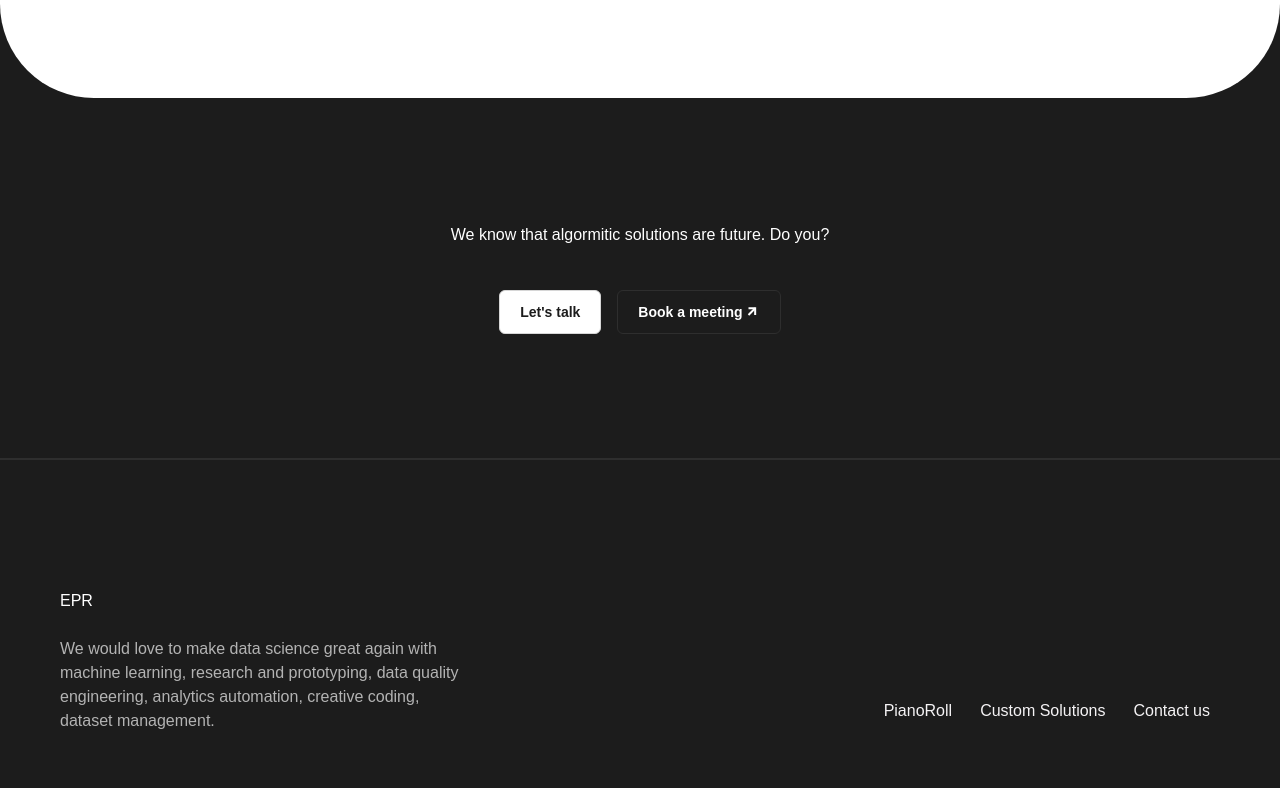
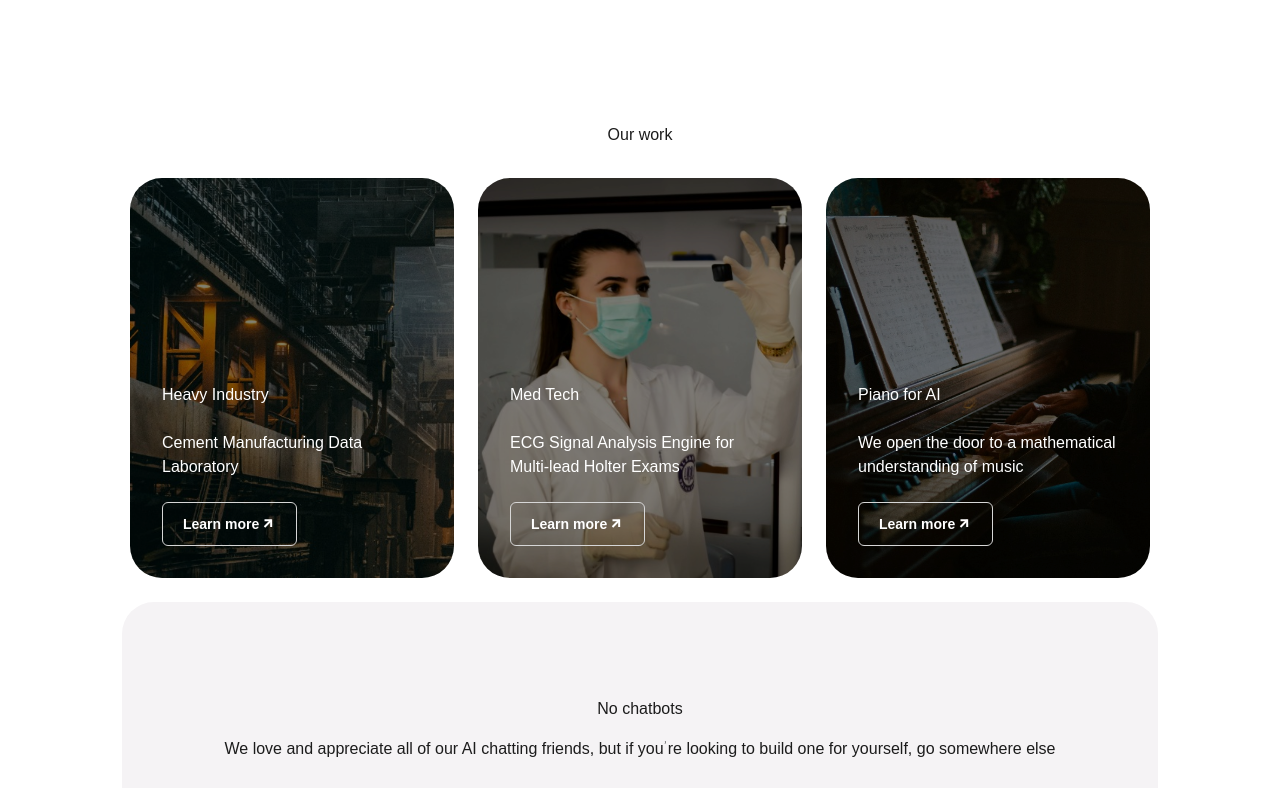
Before and after one commit to Nospoko/epr-landing, a Next.js app in the folder algrtm/: page /customSolutions in a window 1280 px wide. Shown: the part 2292-3080 px from the top of the page. Built offline with nearby package versions, Linux system fonts and the light colour scheme.

Commit message:
OurWork section added to customSolutions page

```diff
--- a/algrtm/src/app/customSolutions/page.js
+++ b/algrtm/src/app/customSolutions/page.js
@@ -1,5 +1,6 @@
 import CustomSolutionsSection from "@/components/CustomSolutionsSection";
 import OfferSection from "@/components/OfferSection";
+import OurWork from "@/components/OurWork";
 import RoundedTextComponent from "@/components/RoundedTextComponent";
 
 import SolutionsSection from "@/components/SolutionsSection";
@@ -26,7 +27,7 @@ const CustomSolutions = () => {
           showButton={true}
         />
       </div>
-
+      <OurWork />
       <RoundedRectangle />
       <SolutionsSection version="version2" />
     </main>
```
